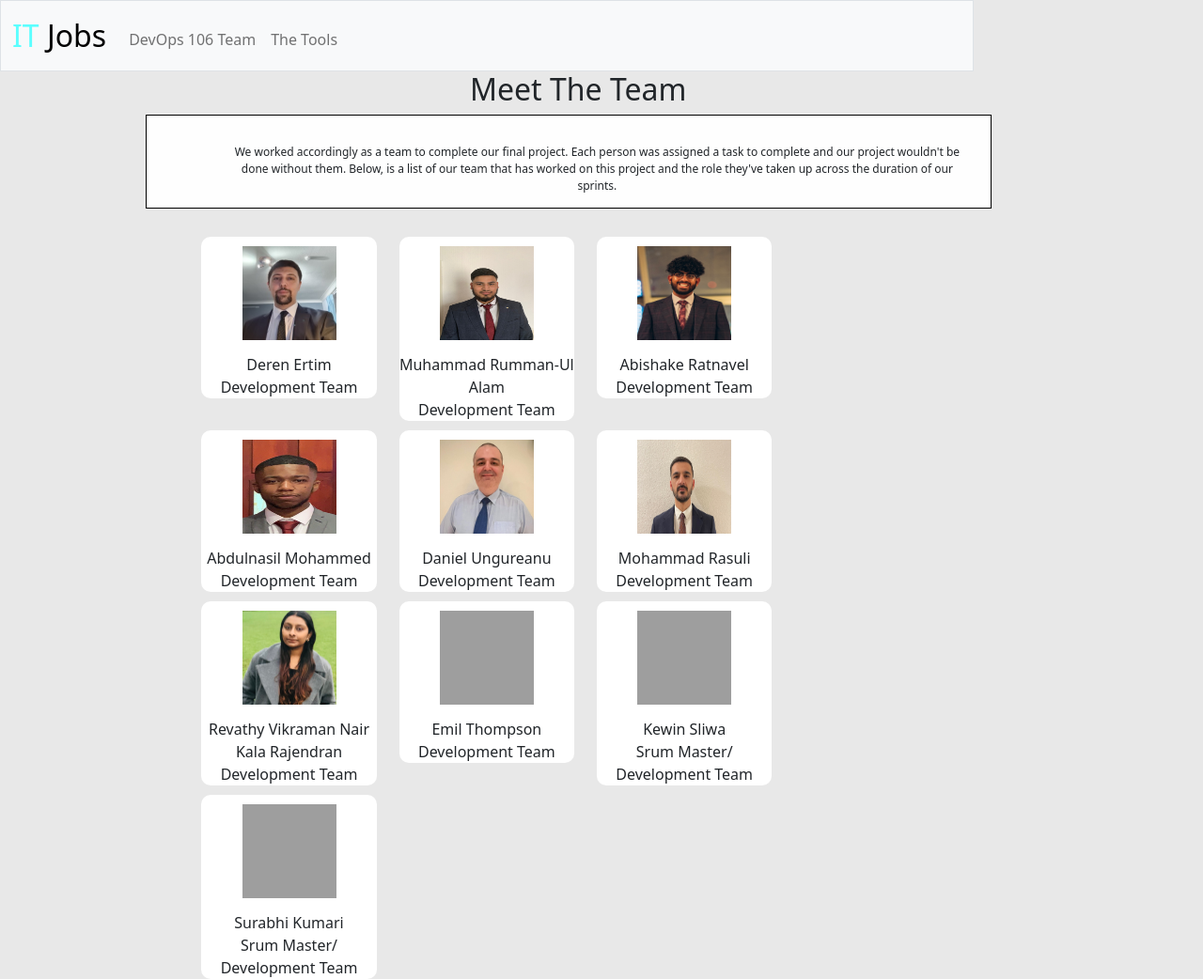
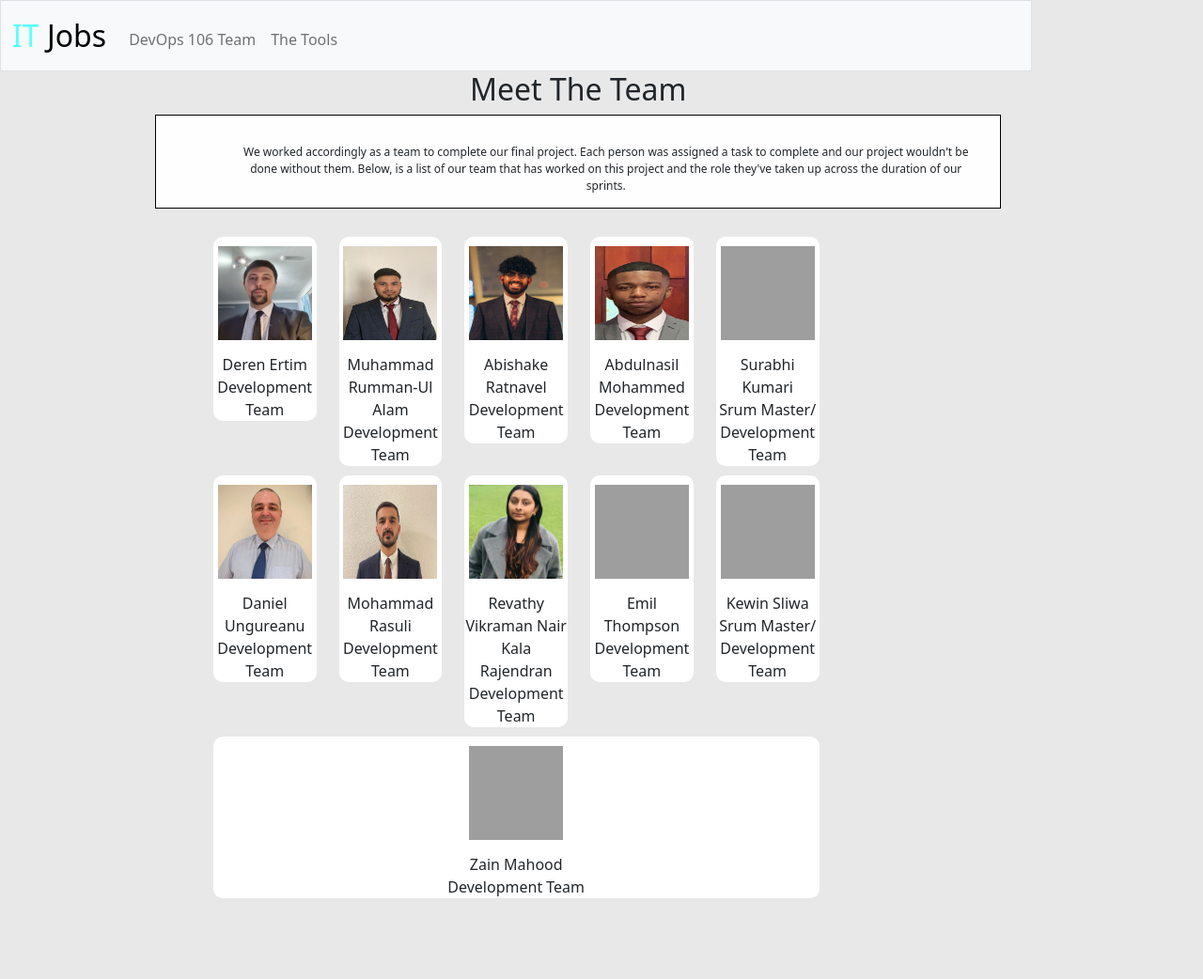
Before and after one commit to d-ungureanu/devops106_ItJobsWatch, a Python web app: template templates/team.html in a window 1280 px wide. Shown: the whole page at 94% size. After the commit the page ends 956 px from the top, so only its background shows below. Run offline with Jinja, Linux system fonts and the light colour scheme; the template is opened without the code that fills it, so the values that code supplies are empty; grey boxes are pictures that could not be loaded.

Commit message:
made the grid 5x2

```diff
--- a/static/styles.css
+++ b/static/styles.css
@@ -92,12 +92,6 @@
 
 }
 
-
-
-
-
-
-
 .center-meet-the-team {
   display:flex;
   margin-left: 500px;
--- a/templates/team.html
+++ b/templates/team.html
@@ -15,7 +15,8 @@
 <div class="container">
   <div class="spacing1">
   <div class="row">
-    <div class="col-sm-4">
+
+    <div class="col">
       <div class="indiv-background">
         <div class="photo">
       <img src = "{{ url_for('static',filename= 'img/de.jpg')}}" width="100" height="100" alt="deren ertim">
@@ -27,7 +28,7 @@
 
       </div>
 
-    <div class="col-sm-4">
+    <div class="col">
       <div class="indiv-background">
         <div class="photo">
       <img src = "{{ url_for('static',filename= 'img/rumman.jpg')}}" width="100" height="100" alt="Muhammad Rumman-Ul Alam">
@@ -37,7 +38,7 @@
       Development Team
       </div>
     </div>
-    <div class="col-sm-4">
+    <div class="col">
       <div class="indiv-background">
         <div class="photo">
       <img src = "{{ url_for('static',filename= 'img/abishake.jpg')}}" width="100" height="100" alt="Abishake Ratnavel">
@@ -48,15 +49,7 @@
       </div>
     </div>
 
-
-
-
-
-  </div>
-
-  <div class="row">
-
-    <div class="col-sm-4">
+    <div class="col">
       <div class="indiv-background">
         <div class="photo">
       <img src = "{{ url_for('static',filename= 'img/abdulnasir.jpg')}}" width="100" height="100" alt="Abdulnasil Mohammed">
@@ -67,8 +60,25 @@
       Development Team
       </div>
     </div>
+    <div class="col">
+      <div class="indiv-background">
+        <div class="photo">
+      <img src = "{{ url_for('static',filename= 'img/.jpg')}}" width="100" height="100" alt="Surabhi Kumari">
+      </div>
+      <br>
+      Surabhi Kumari<br>
+      Srum Master/ Development Team
+      </div>
+    </div>
 
-    <div class="col-sm-4">
+
+  </div>
+
+  <div class="row">
+
+
+
+    <div class="col">
       <div class="indiv-background">
         <div class="photo">
       <img src = "{{ url_for('static',filename= 'img/daniel.jpg')}}" width="100" height="100" alt="Daniel Ungureanu">
@@ -78,7 +88,7 @@
       Development Team
       </div>
     </div>
-    <div class="col-sm-4">
+    <div class="col">
       <div class="indiv-background">
         <div class="photo">
       <img src = "{{ url_for('static',filename= 'img/rasuli.jpg')}}" width="100" height="100" alt="Mohammad Rasuli ">
@@ -88,10 +98,8 @@
       Development Team
       </div>
     </div>
-  </div>
 
-  <div class="row">
-    <div class="col-sm-4">
+    <div class="col">
       <div class="indiv-background">
         <div class="photo">
       <img src = "{{ url_for('static',filename= 'img/revathy.jpg')}}" width="100" height="100" alt="Revathy Vikraman Nair Kala Rajendran">
@@ -102,7 +110,7 @@
       </div>
     </div>
 
-    <div class="col-sm-4">
+    <div class="col">
       <div class="indiv-background">
         <div class="photo">
       <img src = "{{ url_for('static',filename= 'img/.jpg')}}" width="100" height="100" alt="Emil Thompson">
@@ -112,8 +120,7 @@
       Development Team
       </div>
     </div>
-
-      <div class="col-sm-4">
+    <div class="col">
       <div class="indiv-background">
         <div class="photo">
       <img src = "{{ url_for('static',filename= 'img/.jpg')}}" width="100" height="100" alt="Kevin Sliwa">
@@ -123,19 +130,25 @@
       Srum Master/ Development Team
       </div>
     </div>
-      <div class="col-sm-4">
+  </div>
+
+  <div class="col">
     <div class="indiv-background">
       <div class="photo">
-        <img src = "{{ url_for('static',filename= 'img/.jpg')}}" width="100" height="100" alt="Surabhi Kumari">
+    <img src = "{{ url_for('static',filename= 'img/.jpg')}}" width="100" height="100" alt="Zain Mahood">
     </div>
     <br>
-        Surabhi Kumari<br>
-        Srum Master/ Development Team
-        </div>
+    Zain Mahood<br>
+    Development Team
     </div>
   </div>
 
 
 
 
+</div>
+
+
+
+
 {% endblock %}
```
Lines whose indentation alone changed are shown as unchanged.
